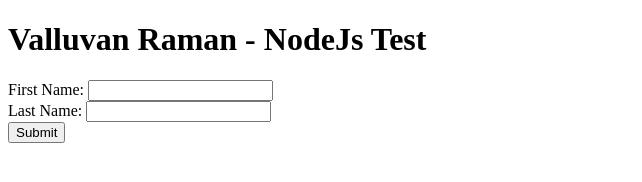
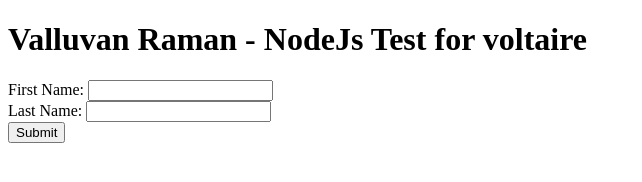
Before and after one commit to valluvanraman/hrms, a website: page index.html in a window 1280 px wide. Shown: the whole page, without its empty margins (0-642 px from the left). Drawn offline with Linux system fonts and the light colour scheme.

Commit message:
Update index.html

```diff
--- a/index.html
+++ b/index.html
@@ -7,7 +7,7 @@
 </head>
 <body>
 
-    <h1> Valluvan Raman - NodeJs Test </h1>
+    <h1> Valluvan Raman - NodeJs Test for voltaire </h1>
     <form action="/submit-student-data" method="post">
         First Name: <input name="firstName" type="text" /> <br />
         Last Name: <input name="lastName" type="text" /> <br />
```
